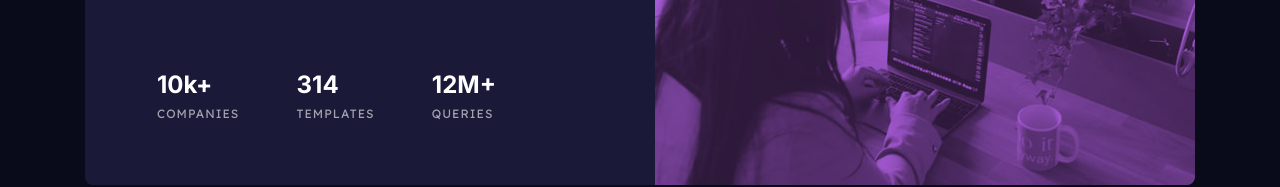
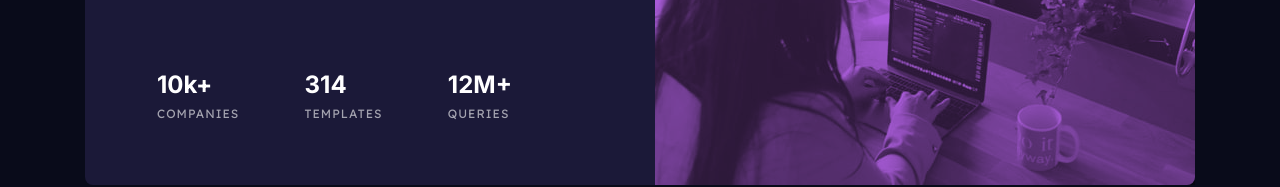
Before and after one commit to aleksandr-efimenko/stats-preview-card-component, a website built with Vite: page index.html in a window 1280 px wide. Shown: the part 438-625 px from the top of the page. Built offline with nearby package versions, Linux system fonts and the light colour scheme.

Commit message:
change inline margin

```diff
--- a/style.css
+++ b/style.css
@@ -114,7 +114,7 @@ span.highlighted-header {
 .stat-container {
   display: flex;
   justify-content: space-between;
-  margin-inline-end: 4rem;
+  margin-inline-end: 3rem;
 }
 
 .stat-description {
```
